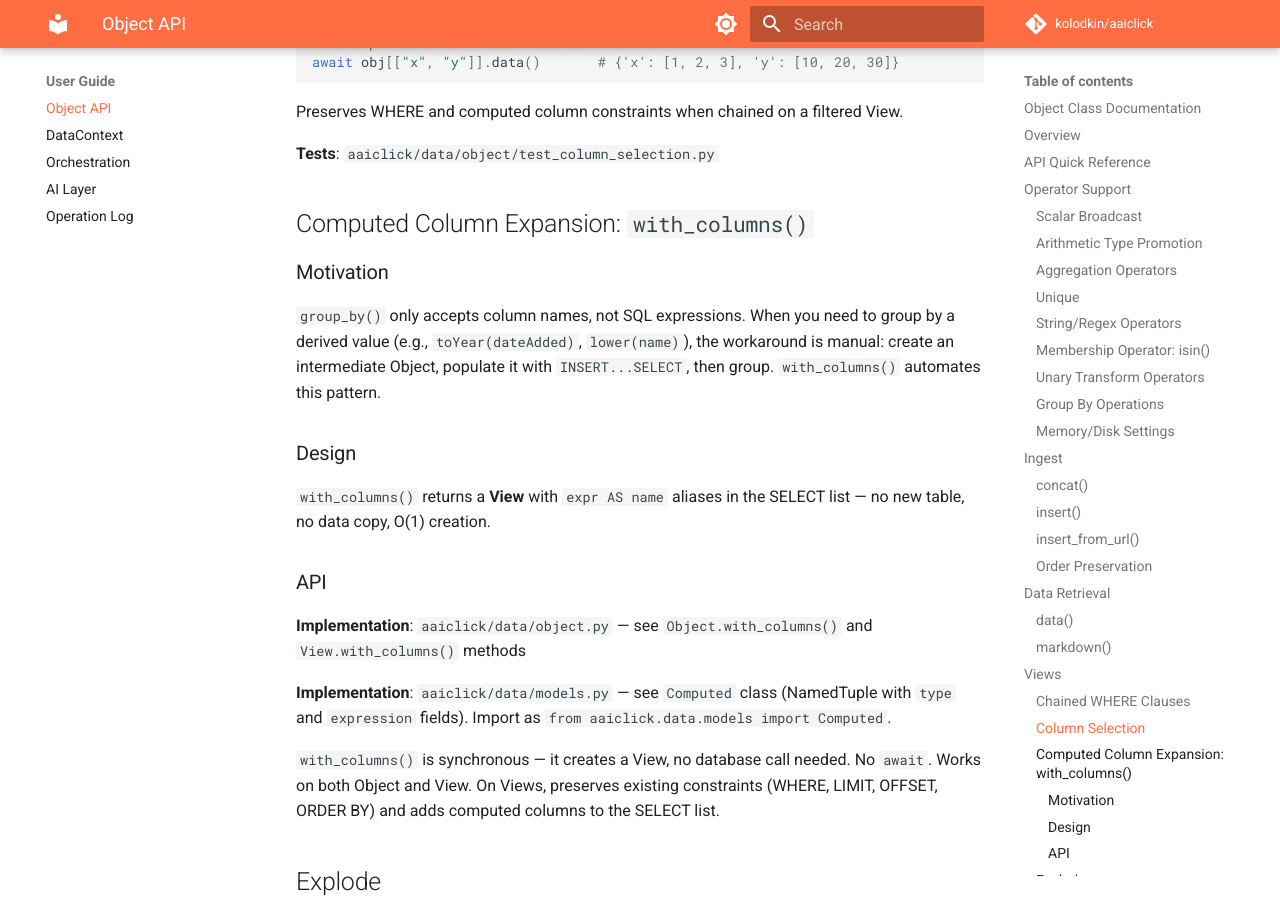
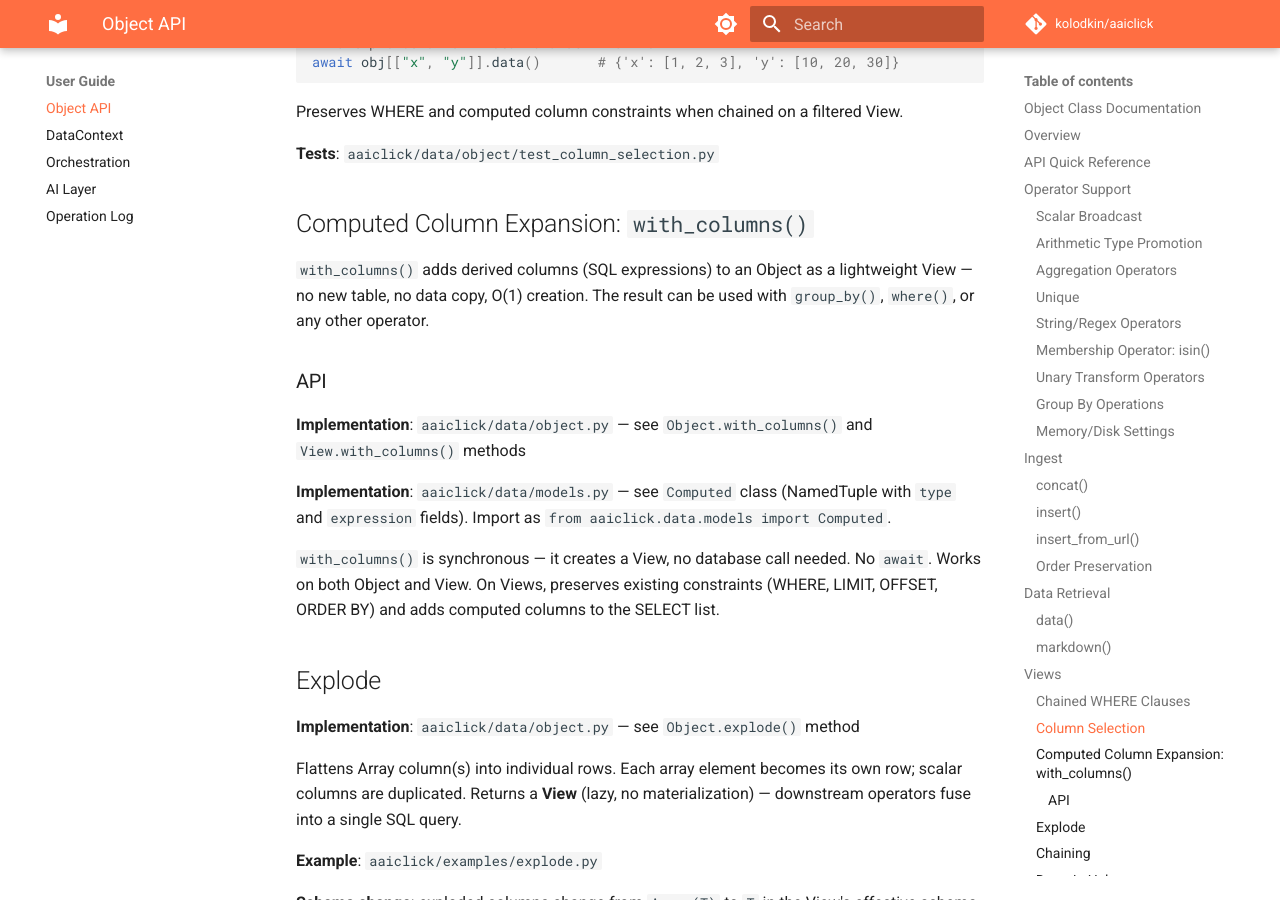
Before and after one commit to kolodkin/aaiclick, an MkDocs documentation site: the page built from docs/object.md, in a window 1280 px wide and 900 px high, scrolled down 11906 px. Built offline with MkDocs 1.6.1 and Material for MkDocs 9.7.7, drawn with Linux system fonts in a browser that asks for light colours; comment, search, counter and statistics services are not loaded.

Commit message:
cleanup: simplify with_columns docs to describe what it does

```diff
--- a/docs/object.md
+++ b/docs/object.md
@@ -376,13 +376,7 @@ Preserves WHERE and computed column constraints when chained on a filtered View.
 
 ## Computed Column Expansion: `with_columns()`
 
-### Motivation
-
-`group_by()` only accepts column names, not SQL expressions. When you need to group by a derived value (e.g., `toYear(dateAdded)`, `lower(name)`), the workaround is manual: create an intermediate Object, populate it with `INSERT...SELECT`, then group. `with_columns()` automates this pattern.
-
-### Design
-
-`with_columns()` returns a **View** with `expr AS name` aliases in the SELECT list — no new table, no data copy, O(1) creation.
+`with_columns()` adds derived columns (SQL expressions) to an Object as a lightweight View — no new table, no data copy, O(1) creation. The result can be used with `group_by()`, `where()`, or any other operator.
 
 ### API
 
```
